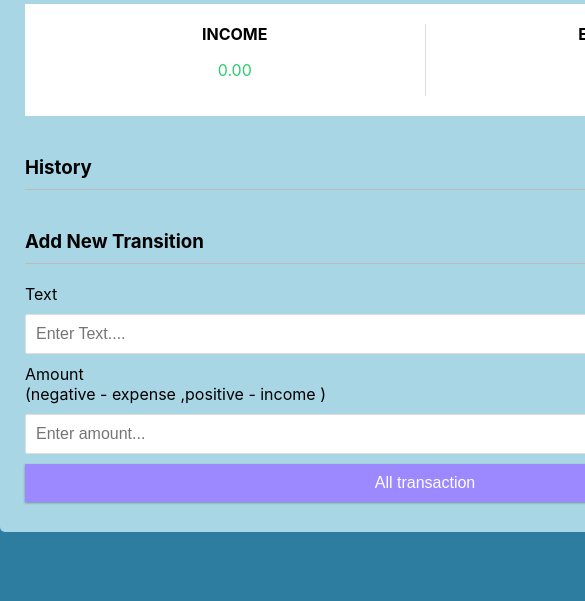
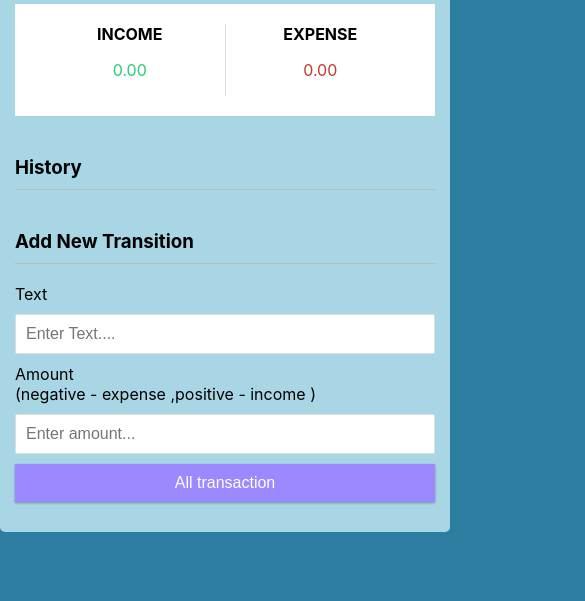
Before and after one commit to sl111/Expense_Tracker, a plain HTML site: page index.html in a window 390 px wide. Shown: the part 243-844 px from the top of the page, 585 px wide, since content can reach past the window. Drawn offline with Linux system fonts and the light colour scheme.

Commit message:
responsive design

```diff
--- a/style.css
+++ b/style.css
@@ -20,16 +20,35 @@
       "Open Sans", "Helvetica Neue", sans-serif;
   }
 
-  .main-container{
+  .main-container {
     border-radius: 5px;
     background-color:#a9d6e5 ;
     margin: 30px auto;
     width: 850px;
   }
+
+  @media only screen and (max-width: 600px){
+    .main-container{
+      border-radius: 5px;
+      background-color:#a9d6e5 ;
+      margin: 30px auto;
+      width: 450px;
+    }
+  }
+
   .container {
     background-color:#a9d6e5 ;
     margin: 30px auto;
     width: 800px;
+  }
+
+  @media only screen and (max-width: 600px){
+    .container{
+      border-radius: 5px;
+      background-color:#a9d6e5 ;
+      margin: 30px auto;
+      width: 420px;
+    }
   }
 
   h1 {
```
